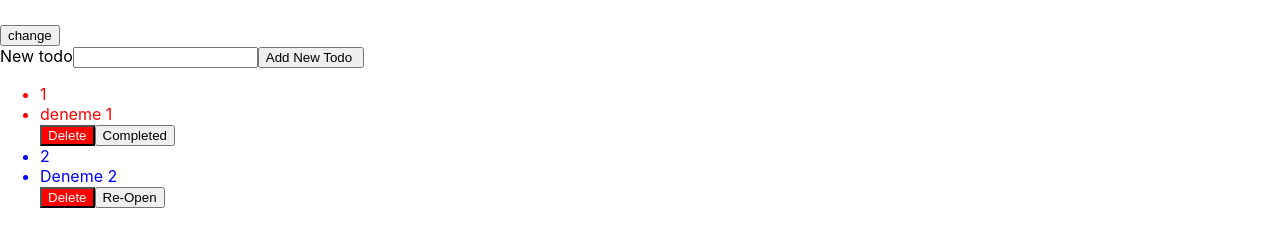
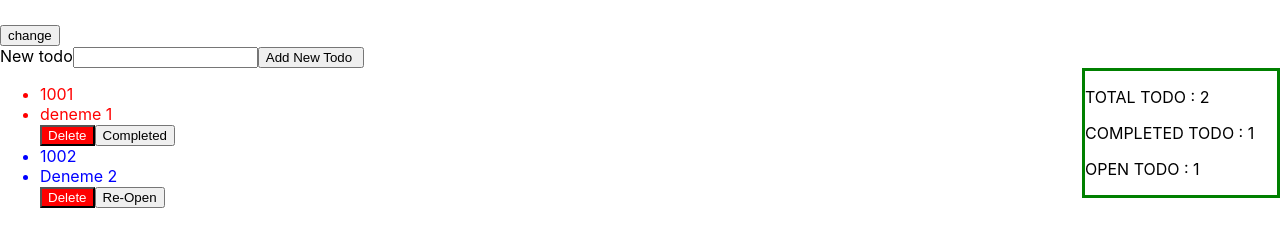
Before and after one commit to canaykut1/react-test, a React (Create React App) app: page / in a window 1280 px wide. Shown: the part 201-448 px from the top of the page. Built offline with nearby package versions, Linux system fonts and the light colour scheme; no server answers; what redux-immutable-state-invariant would draw is missing.

Commit message:
totalTodo defined

```diff
--- a/package.json
+++ b/package.json
@@ -25,10 +25,10 @@
   "scripts": {
     "start": "react-scripts start",
     "build": "react-scripts build",
-    "test": "react-scripts test",
+    "test": "jest --watch",
     "eject": "react-scripts eject",
     "eslint-check": "eslint --print-config  src/App.js| eslint-config-prettier-check"
-  },
+    },
   "eslintConfig": {
     "extends": [
       "react-app",
--- a/src/components/container/Todo/todo.jsx
+++ b/src/components/container/Todo/todo.jsx
@@ -2,9 +2,9 @@ import React from 'react';
 import {useDispatch}  from 'react-redux';
 import * as actions from '../../../redux/actions';
 
- function Todo({id,description,isCompleted} ) {
+ function Todo({id,title,completed} ) {
    // console.log(props)
-    //const {id,description,isCompleted} = props
+    //const {id,title,completed} = props
     const dispatch = useDispatch();
     const deleteTodo = ()=>
      {
@@ -17,11 +17,11 @@ import * as actions from '../../../redux/actions';
     };
     return (
         <React.Fragment>
-            <span style={(isCompleted)?{color:"blue"}:{color:"red"}}>
+            <span style={(completed)?{color:"blue"}:{color:"red"}}>
                 <li>{id}</li>
-                <li>{description}</li>
+                <li>{title}</li>
                 <button onClick={deleteTodo} style={{background:"red", color:"white" }}>Delete</button>
-                <button onClick={completedTodo}>{isCompleted?"Re-Open":"Completed"}</button>
+                <button onClick={completedTodo}>{completed?"Re-Open":"Completed"}</button>
 
             </span>
 
--- /dev/null
+++ b/src/components/container/TotalTodo/totalTodo.jsx
@@ -0,0 +1,18 @@
+import React from 'react';
+import "./totalTodo.scss";
+function TotalTodo({sums}) {
+   // const {sum} = props;
+    console.log(sums);
+    return (
+
+        <div className = "sum">
+        <p>TOTAL TODO : {sums.totalSum}</p>
+        <p>COMPLETED TODO : {sums.completedSum}</p>
+        <p>OPEN TODO : {sums.openSum}</p>
+
+        </div>
+    );
+}
+
+
+export default TotalTodo;
--- /dev/null
+++ b/src/components/container/TotalTodo/totalTodo.scss
@@ -0,0 +1,6 @@
+.sum {
+    float: right;
+    border: solid;
+    border-color: green;
+    width: 15%;
+}
--- a/src/components/presentational/Table/table.jsx
+++ b/src/components/presentational/Table/table.jsx
@@ -1,43 +1,66 @@
 import Todo from "../../container/Todo/todo";
-import {connect} from 'react-redux';
-import React, { useEffect } from 'react';
-import {todos_from_API} from '../../../redux/actions';
+import { connect } from "react-redux";
+import React, { Fragment, useEffect, useState} from "react";
+import { todos_from_API } from "../../../redux/actions";
+import TotalTodo from "../../container/TotalTodo/totalTodo";
 
 // import store from "../redux/store";
 
- function TodoTable(props) {
+function TodoTable(props) {
+  useEffect(() => {
+    // Update the document title using the browser API
+    props.todos_from_API();
 
 
+  }, []);
+
+  const [sums,setSums] = useState({});
+   const {todo} = props;
+   console.log(sums);
+
+  //const todoList = useSelector(state=>state.todo);
+  const calculateSums = (todo)=>{
+    const totalSum = todo.length;
+    let completedSum = todo.filter(element =>  (element.completed === true)).length;
+    let openSum = todo.filter(element =>  (element.completed === false)).length;
+
+    setSums({"totalSum":totalSum,"completedSum":completedSum,"openSum":openSum});
 
 
+  };
   useEffect(() => {
     // Update the document title using the browser API
-        props.todos_from_API();
-
-  },[]);
-
-      //const todoList = useSelector(state=>state.todo);
-      console.log(props);
+    calculateSums(todo);
+  },[todo]);
 
   return (
-
+    <Fragment>
+      <TotalTodo sums = {sums} />
       <ul>
-        {props.todo.map(todo=> <Todo key={todo.id} description = {todo.description||todo.title} id={todo.id} isCompleted = {todo.isCompleted || todo.completed}/> )}
+        {props.todo.map((todo) => (
+          <Todo
+            key={todo.id}
+            title={todo.title }
+            id={todo.id}
+            completed={todo.completed }
+          />
+        ))}
       </ul>
-
+    </Fragment>
   );
 }
 
 // FOR BETTER PERFORMANCE TRY TO BE SPESIFIC WHICH PART OF THE STATE YOU WANT TO LISTEN AND TRIGGER, OTHERWISE IT WILL TRIGGER ALL TIME FOR ANY CHANGE
 // second paramater can be own props as  (state,ownprops) for this sample we dont need to use ownProps
-const mapStateToProps = (state) =>{
+const mapStateToProps = (state) => {
   return {
-      //count : state.input,
-      todo : state.todo
+    //count : state.input,
+    todo: state.todo,
   };
 };
 
+const mapDispatchToProps = {
+  todos_from_API,
+};
 
-
-
-export default connect (mapStateToProps, {todos_from_API})(TodoTable);
+export default connect(mapStateToProps, mapDispatchToProps)(TodoTable);
--- a/src/redux/actions.js
+++ b/src/redux/actions.js
@@ -2,12 +2,12 @@ import axios from 'axios';
 import * as actionTypes from     './actionTypes';
 
 
-export const todo_add= (description,isCompleted)=>{
+export const todo_add= (title,completed)=>{
     return {
         type: actionTypes.TODO_ADDDED,
         payload : {
-            description,
-            isCompleted
+            title,
+            completed
         }
     };
 
--- a/src/redux/reducers/initialStates.js
+++ b/src/redux/reducers/initialStates.js
@@ -1,15 +1,15 @@
 export default {
      initInput : '5',
      todo : [{
-        id: 1,
-        description:"deneme 1 ",
-        isCompleted:false
+        id: 1001,
+        title:"deneme 1 ",
+        completed:false
 
     },
     {
-        id: 2,
-        description:"Deneme 2",
-        isCompleted:true
+        id: 1002,
+        title:"Deneme 2",
+        completed:true
 
     }]
 
--- a/src/redux/reducers/todoReducer.js
+++ b/src/redux/reducers/todoReducer.js
@@ -7,14 +7,14 @@ function todoReducer(state = initialStates.todo, action) {
         case actionTypes.TODO_ADDDED:
             return [...state, {
                 id: uuidv4(),
-                isCompleted: (action.payload.isCompleted)?action.payload.isCompleted:false,
-                description: action.payload.description
+                completed: (action.payload.completed)?action.payload.completed:false,
+                title: action.payload.title
             }];
         case actionTypes.TODO_REMOVED:
             return state.filter(todo => todo.id !== action.payload.id);
 
         case actionTypes.TODO_COMPLETED:
-            return state.map(todo => todo.id === action.payload.id ? {...todo,isCompleted:!todo.isCompleted}:todo);
+            return state.map(todo => todo.id === action.payload.id ? {...todo,completed:!todo.completed}:todo);
 
             case actionTypes.TODO_FROM_API_SUCCESS:
                 return [...state,...action.payload];
```
Also changed, not shown: 2 other files (tests, documents, lock files or other folders).
